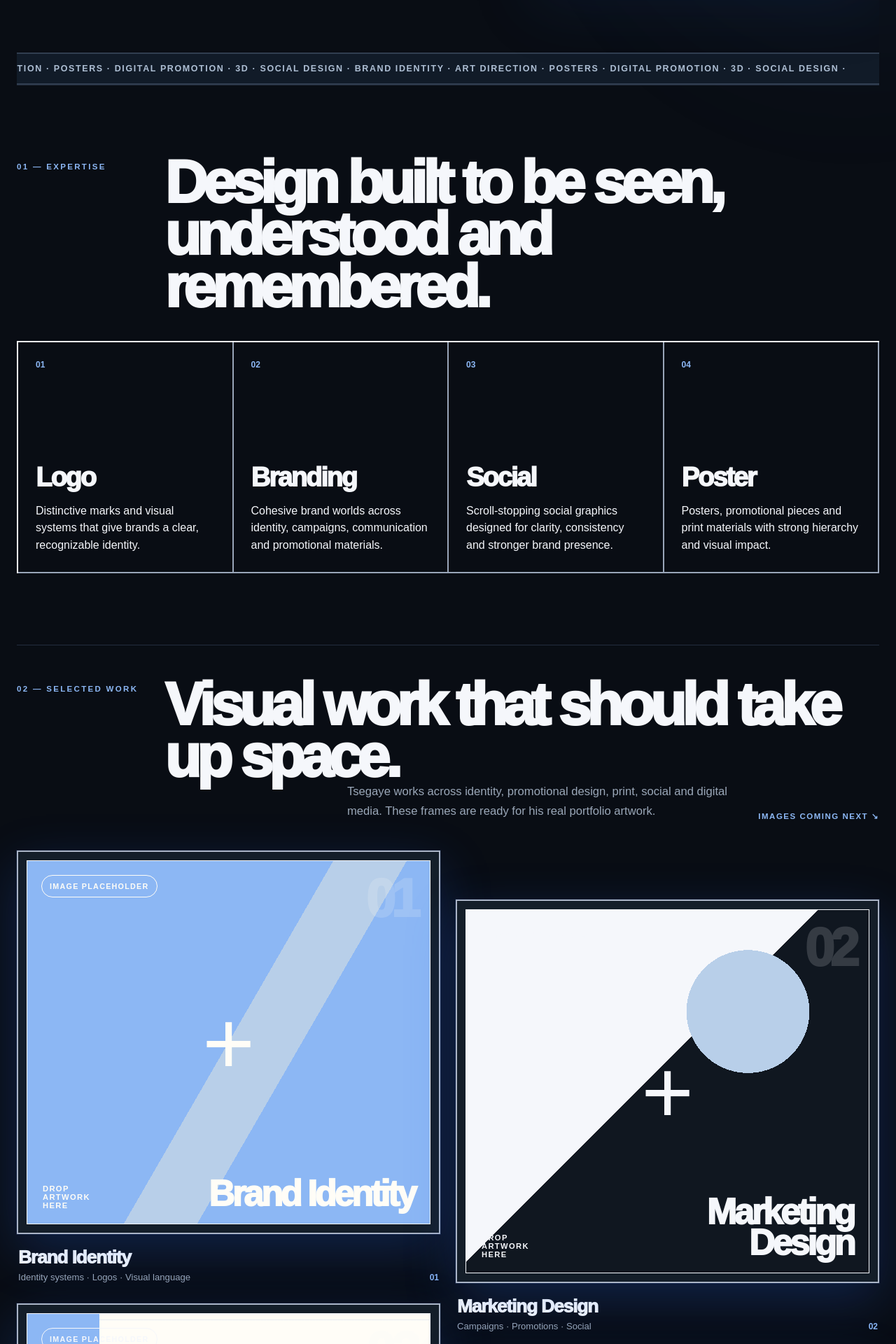
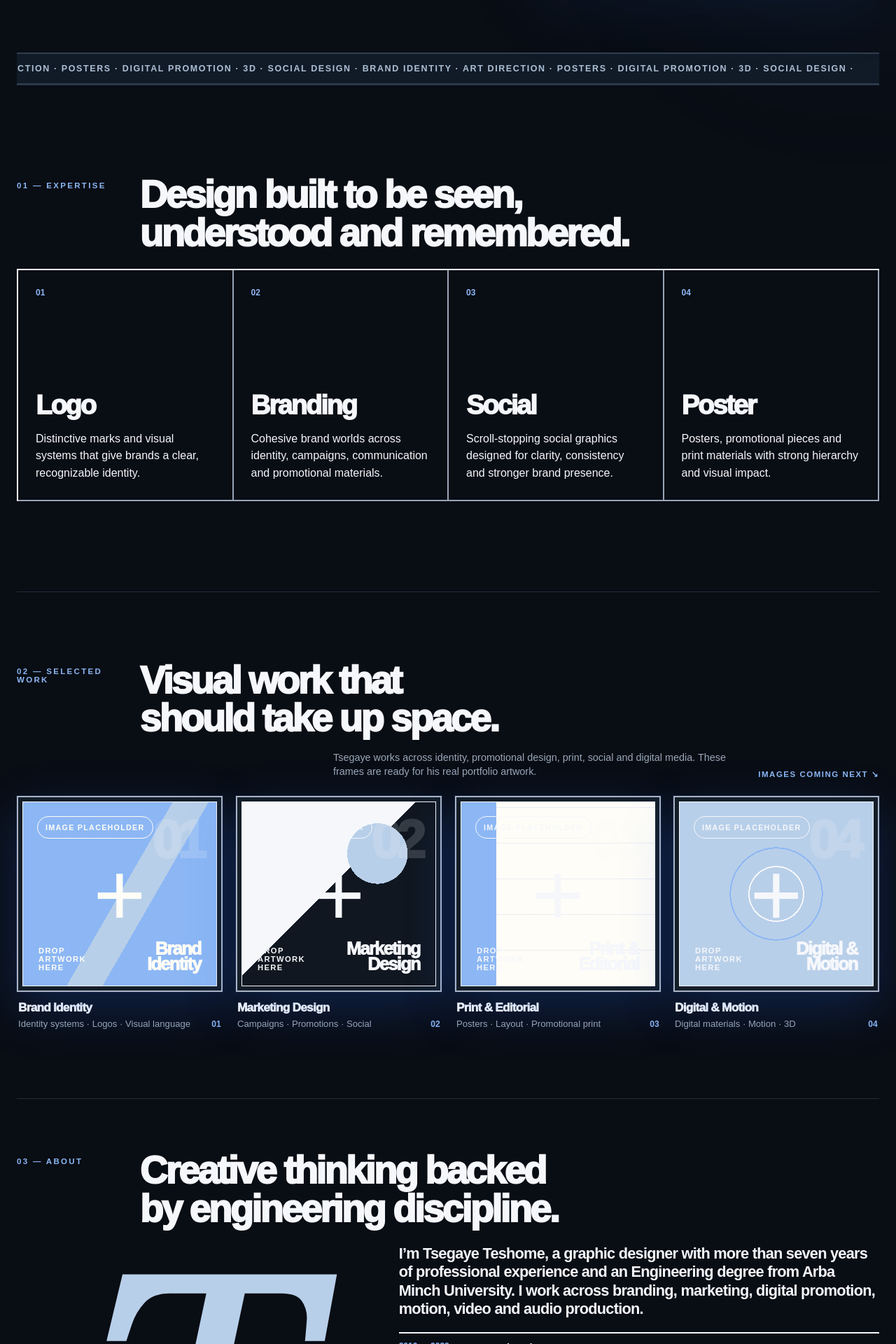
Before and after one commit to mkcoder1218/Tsgaye, a Next.js app: page / in a window 1280 px wide. Shown: the part 720-2640 px from the top of the page at 70% size. Built offline with nearby package versions, Linux system fonts and the light colour scheme.

Commit message:
fix: scale portfolio sections to fit desktop viewport

```diff
--- a/app/globals.css
+++ b/app/globals.css
@@ -2264,3 +2264,113 @@ body {
   .hero-image-frame { inset: 14px 0; }
   .hero-bottom { margin-top: 35px; }
 }
+
+
+/* Viewport-fit editorial sections: keep headings and visuals inside one frame. */
+@media (min-width: 1101px) and (prefers-reduced-motion: no-preference) {
+  main > section.section {
+    min-height: calc(100svh - 76px);
+    padding-block: clamp(24px, 3.2vh, 42px);
+  }
+
+  main > section .section-heading {
+    grid-template-columns: clamp(120px, 12vw, 175px) minmax(0, 1fr);
+    gap: 22px;
+    margin-bottom: clamp(20px, 3vh, 36px);
+  }
+
+  main > section .section-heading h2 {
+    max-width: 850px;
+    font-size: clamp(2.6rem, 4.3vw, 4.6rem);
+    line-height: 0.99;
+    letter-spacing: -0.055em;
+    text-wrap: balance;
+  }
+
+  .work-section .work-lead {
+    margin: -6px 0 24px auto;
+    width: min(100%, 780px);
+    gap: 18px;
+  }
+
+  .work-section .work-lead p {
+    font-size: 0.9rem;
+    line-height: 1.45;
+  }
+
+  .work-section .work-grid {
+    grid-template-columns: repeat(4, minmax(0, 1fr));
+    gap: clamp(12px, 1.5vw, 20px);
+  }
+
+  .work-section .work-card {
+    grid-column: auto;
+    min-width: 0;
+    transform: none;
+  }
+
+  .work-section .work-media { padding: 6px; }
+
+  .work-section .portfolio-placeholder {
+    min-height: 0;
+    height: clamp(180px, 33vh, 335px);
+  }
+
+  .work-section .portfolio-placeholder-name strong {
+    font-size: clamp(1.2rem, 2vw, 2.1rem);
+    overflow-wrap: anywhere;
+  }
+
+  .work-section .work-caption {
+    padding-top: 12px;
+  }
+
+  .work-section .work-caption h3 {
+    font-size: clamp(1rem, 1.35vw, 1.35rem);
+  }
+
+  .about-grid {
+    grid-template-columns: minmax(0, 0.85fr) minmax(0, 1.15fr);
+    gap: clamp(24px, 3vw, 50px);
+    align-items: start;
+  }
+
+  .about-art {
+    height: clamp(330px, 55vh, 520px);
+    min-height: 0;
+  }
+
+  .about-copy {
+    max-width: 760px;
+    margin-bottom: clamp(14px, 2.5vh, 28px);
+    font-size: clamp(1.25rem, 1.7vw, 1.85rem);
+    line-height: 1.21;
+    letter-spacing: -0.035em;
+  }
+
+  .timeline-row {
+    grid-template-columns: 110px minmax(0, 1fr);
+    gap: 15px;
+    padding: clamp(9px, 1.35vh, 15px) 0;
+  }
+
+  .timeline-row h3 { font-size: 0.94rem; }
+  .timeline-row p { font-size: 0.86rem; line-height: 1.4; }
+}
+
+@media (min-width: 821px) and (max-width: 1100px) {
+  main > section .section-heading h2 {
+    font-size: clamp(2.5rem, 4.6vw, 4rem);
+    line-height: 1.02;
+  }
+  .about-copy { font-size: clamp(1.25rem, 2.1vw, 1.75rem); }
+  .about-art { min-height: 400px; }
+  .work-section .portfolio-placeholder { min-height: 310px; }
+}
+
+@media (max-height: 740px) and (min-width: 1101px) {
+  .work-section .portfolio-placeholder { height: clamp(145px, 27vh, 230px); }
+  main > section .section-heading h2 { font-size: clamp(2.2rem, 3.5vw, 3.5rem); }
+  .about-art { height: 45vh; }
+  .about-copy { font-size: clamp(1.12rem, 1.45vw, 1.5rem); }
+}
```
